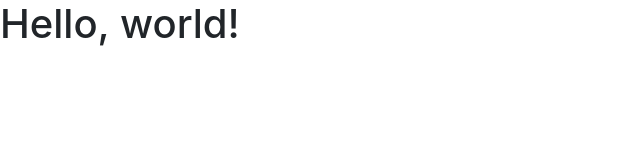
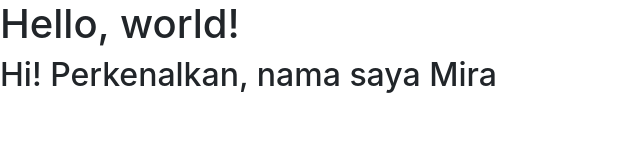
Before and after one commit to dscudayana/dsc-web-pemula, a plain HTML site: page index.html in a window 1280 px wide. Shown: the whole page, without its empty margins (0-640 px from the left). Drawn offline with nearby package versions, Linux system fonts and the light colour scheme.

Commit message:
Menambahkan baris untuk perkenalan diri

```diff
--- a/index.html
+++ b/index.html
@@ -12,6 +12,7 @@
   </head>
   <body>
     <h1>Hello, world!</h1>
+    <h2>Hi! Perkenalkan, nama saya Mira</h2>
 
     <!-- Optional JavaScript; choose one of the two! -->
 
```
